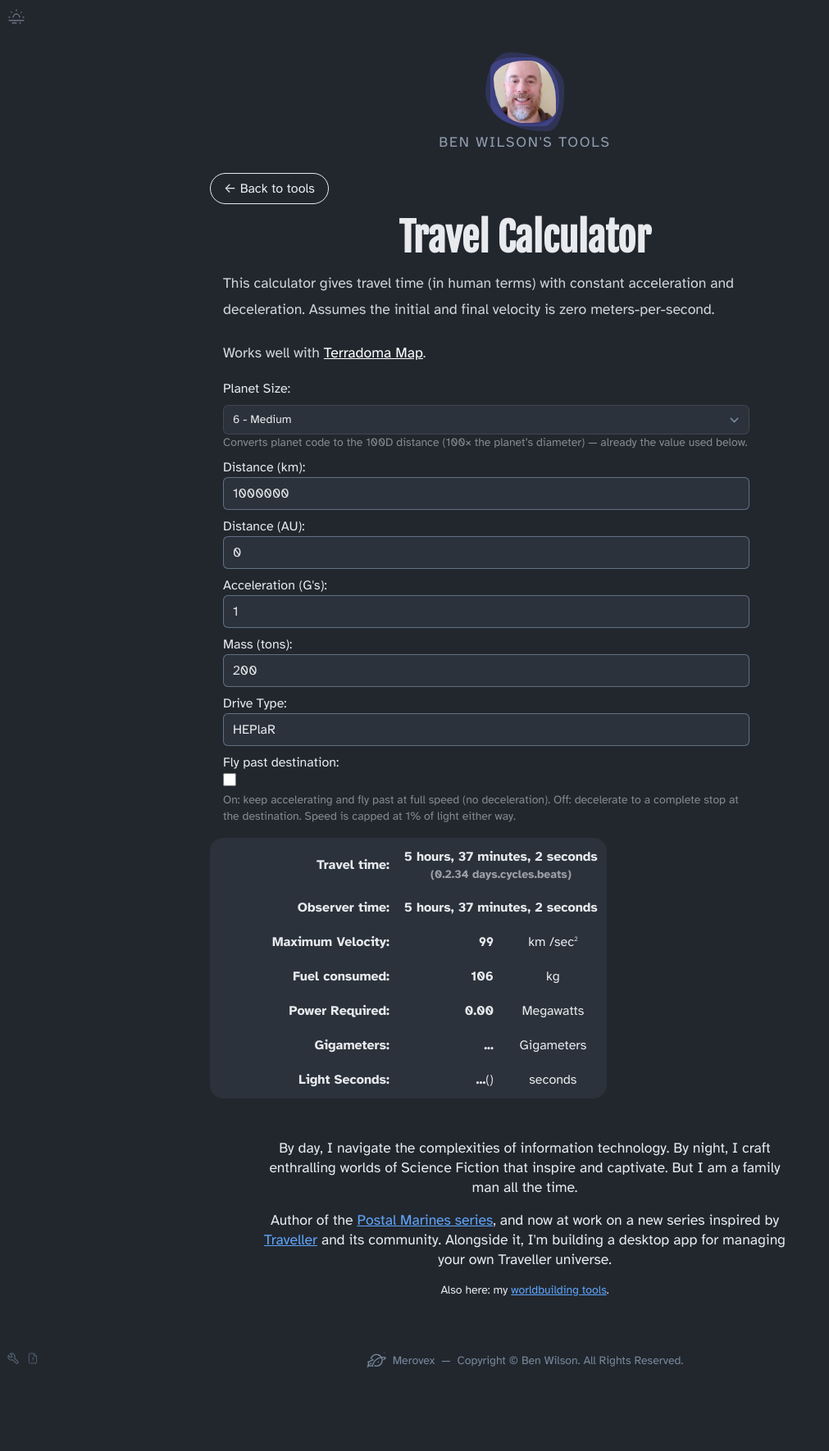
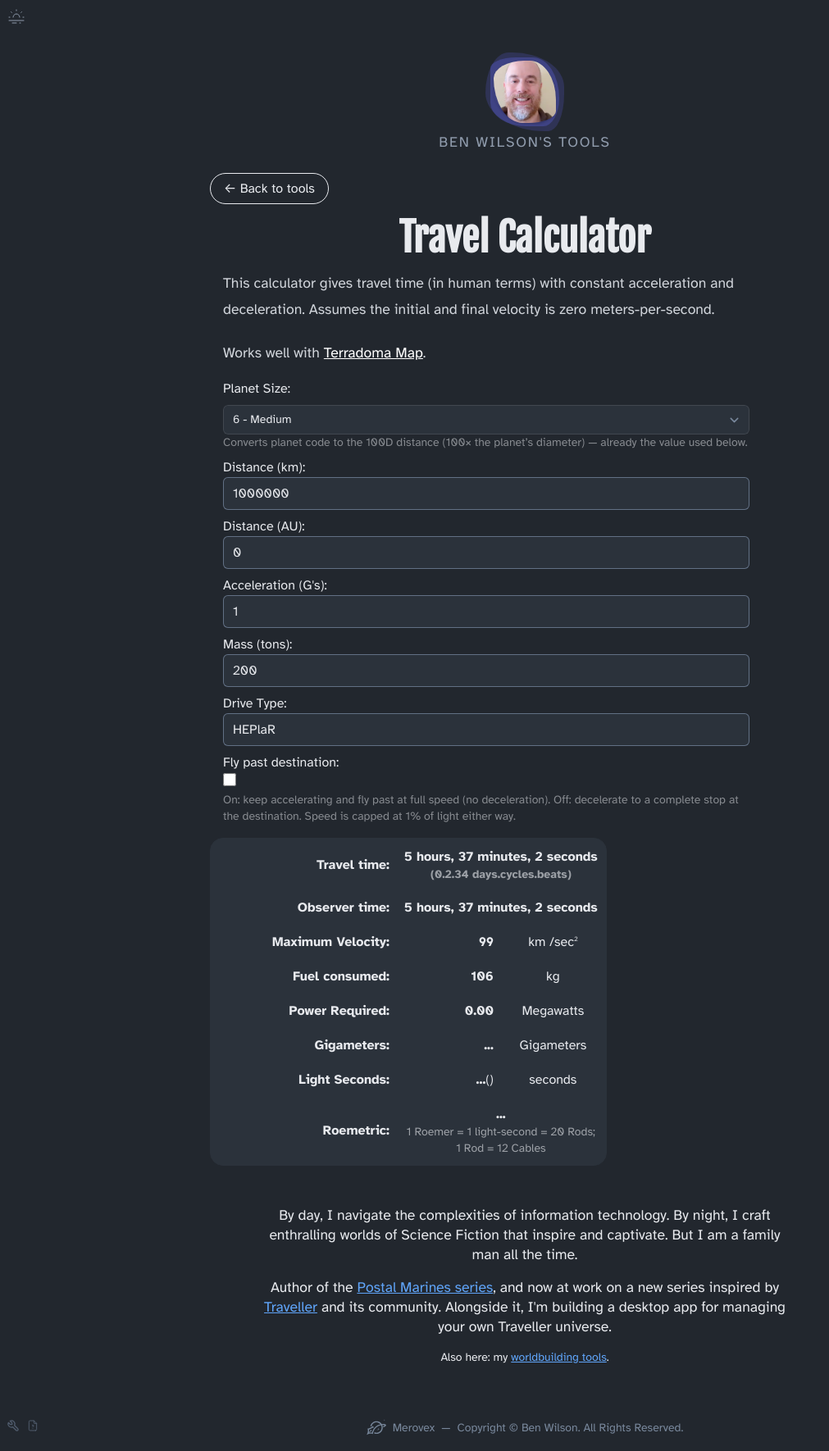
Before and after one commit to Merovex/merovex.github.io, a Jekyll site: the page built from _tools/travel-calculator.html, in a window 1280 px wide. Shown: the whole page at 82% size, without its empty margins (0-1011 px from the left). Built offline with Jekyll 4.4.1, drawn with Linux system fonts in a browser that asks for light colours; before the commit the page ends 1688 px from its top, so only the background shows below that; part of the change alters nothing that is shown.

Commit message:
Travel calculator: show Roemetric distance as a result, not form inputs
Restores the Roemer/Rod/Cable conversion removed in 61219a0, displaying it
read-only in the results table instead of as editable fields.

Co-Authored-By: Claude Opus 5.5 <noreply@anthropic.com>

```diff
--- a/_tools/travel-calculator.html
+++ b/_tools/travel-calculator.html
@@ -165,6 +165,11 @@ travel."
         </td>
         <td> seconds</td>
       </tr>
+      <tr>
+        <th scope="row" class="text-right py-2">Roemetric:</th>
+        <td colspan="2" class="text-center"><strong id="roemetric" data-travel-calculator-target="roemetric">...</strong>
+          <span class="block text-sm opacity-60">1 Roemer = 1 light-second = 20 Rods; 1 Rod = 12 Cables</span></td>
+      </tr>
     </tbody>
   </table>
 </article>
--- a/assets/controllers/travel_calculator_controller.js
+++ b/assets/controllers/travel_calculator_controller.js
@@ -17,6 +17,7 @@ Stimulus.register("travel-calculator", class extends Controller {
     "noDeceleration",
     "observerTime",
     "planetSize",
+    "roemetric",
     "spaceshipMass",
     "starSize",
     "timeTravel",
@@ -30,6 +31,12 @@ Stimulus.register("travel-calculator", class extends Controller {
   VELOCITY_CAP_FRACTION = 0.01
   KM_PER_AU = 149597870.700
   SUN_DIAMETER = 1390000
+  // Roemetric measures. The base unit (Roemer) is one light-second, approximated
+  // in meters behind the scenes so the breakdown adjusts with the other settings.
+  // 1 Roemer = 1 light-second = 20 Rods; 1 Rod = 12 Cables.
+  ROEMER_IN_METERS = 299792458 // == SPEED_OF_LIGHT, one light-second
+  RODS_PER_ROEMER = 20
+  CABLES_PER_ROD = 12
   // Fuel Conversion Rate is HALF whatever is said in TNE: Fire, Fusion & Steel.
   // FUEL_CONVERSION_RATE = 0.00125; // HEPlaR
   FUEL_CONVERSION_RATE = 0.0025; // M-Drive
@@ -38,7 +45,7 @@ Stimulus.register("travel-calculator", class extends Controller {
   // Connect: Called when the controller is connected to the DOM.
   connect() {
     console.log("Travel Calculator Connected")
-    // Populate every derived distance (AU, Gm, light-seconds) from the
+    // Populate every derived distance (AU, Gm, light-seconds, Roemetric) from the
     // default km value, then run the flight calculation.
     this.setDistanceFromKM();
   }
@@ -89,6 +96,7 @@ Stimulus.register("travel-calculator", class extends Controller {
     this.setKM(km);
     this.setGM(km)
     this.setLightSeconds(km);
+    this.setRoemetric(km);
     this.calculate();
   }
   setDistanceFromKM() {
@@ -96,6 +104,7 @@ Stimulus.register("travel-calculator", class extends Controller {
     this.setAU(km);
     this.setGM(km)
     this.setLightSeconds(km);
+    this.setRoemetric(km);
     this.calculate();
   }
   setDistanceFromPlanetSize() {
@@ -104,6 +113,7 @@ Stimulus.register("travel-calculator", class extends Controller {
     this.setGM(km);
     this.setKM(km);
     this.setLightSeconds(km);
+    this.setRoemetric(km);
     this.calculate()
   }
   setDistanceFromStarSize() {
@@ -113,6 +123,7 @@ Stimulus.register("travel-calculator", class extends Controller {
     this.setGM(km);
     this.setKM(km);
     this.setLightSeconds(km);
+    this.setRoemetric(km);
     calculate()
   }
   setKM(km) { this.distanceTarget.value = km }
@@ -121,6 +132,26 @@ Stimulus.register("travel-calculator", class extends Controller {
     var seconds = Math.round(km / 299792.558)
     this.distanceLsTarget.innerHTML = seconds;
     this.mlsTarget.innerHTML = Math.round(seconds / 0.864);
+  }
+  // Meters in one Rod / one Cable, derived from the Roemer so they stay in sync.
+  rodInMeters() { return this.ROEMER_IN_METERS / this.RODS_PER_ROEMER }
+  cableInMeters() { return this.rodInMeters() / this.CABLES_PER_ROD }
+  setRoemetric(km) {
+    // Work in meters so the unit sizes stay approximate, then split the distance
+    // into whole Roemers, Rods, and Cables.
+    var meters = km * 1000;
+    var roemerTotal = meters / this.ROEMER_IN_METERS;
+    var roemers = Math.floor(roemerTotal);
+    var rodTotal = (roemerTotal - roemers) * this.RODS_PER_ROEMER;
+    var rods = Math.floor(rodTotal);
+    var cables = Math.round((rodTotal - rods) * this.CABLES_PER_ROD);
+    // Carry rounded-up cables/rods so we never display the unit maximum.
+    if (cables >= this.CABLES_PER_ROD) { cables -= this.CABLES_PER_ROD; rods += 1; }
+    if (rods >= this.RODS_PER_ROEMER) { rods -= this.RODS_PER_ROEMER; roemers += 1; }
+    this.roemetricTarget.innerHTML =
+      roemers + (roemers == 1 ? " Roemer, " : " Roemers, ") +
+      rods + (rods == 1 ? " Rod, " : " Rods, ") +
+      cables + (cables == 1 ? " Cable" : " Cables");
   }
 
   // =================================================================================================
@@ -201,6 +232,7 @@ Stimulus.register("travel-calculator", class extends Controller {
     this.setKM(km);
     this.setGM(km);
     this.setLightSeconds(km);
+    this.setRoemetric(km);
     this.calcMaxVelocity(time * 2)
   }
 
```
